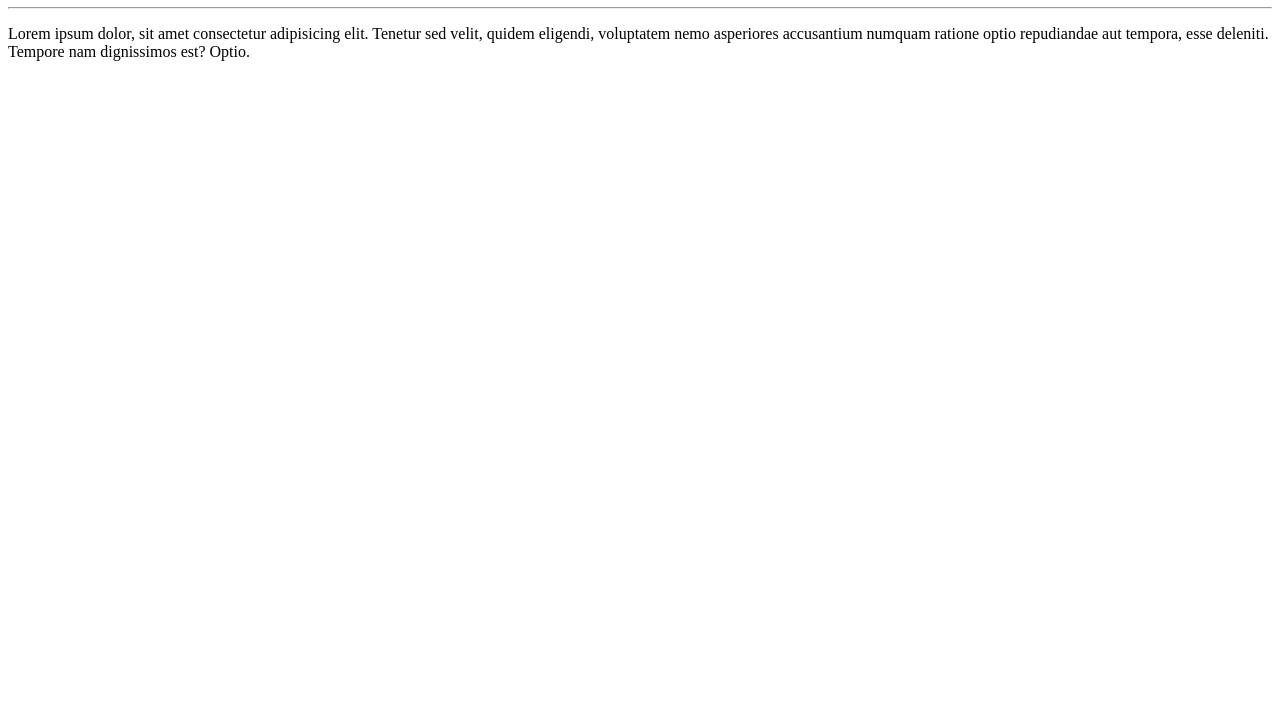
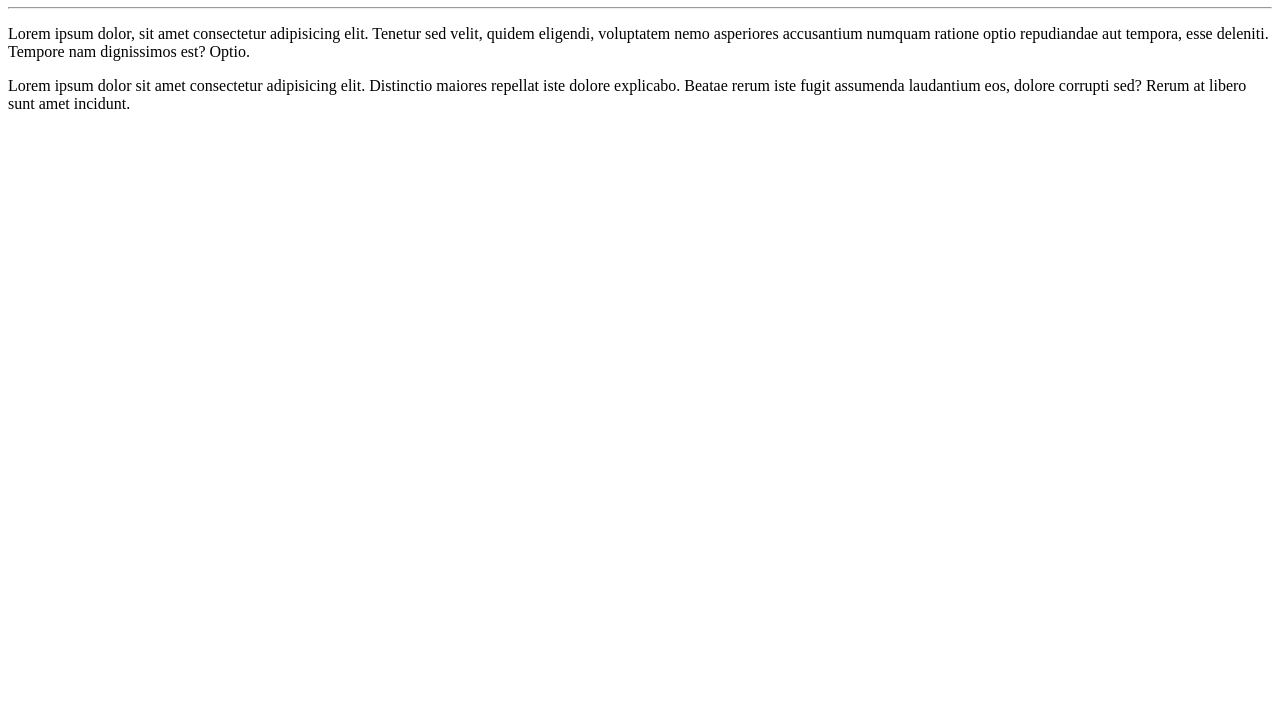
Before and after one commit to FelipeMMarques/Ola-Mundo, a plain HTML site: page site-exemplo/index.html in a window 1280 px wide. Shown: the part 73-800 px from the top of the page. Drawn offline with Linux system fonts and the light colour scheme.

Commit message:
adicionei um paragrafo

```diff
--- a/site-exemplo/index.html
+++ b/site-exemplo/index.html
@@ -12,5 +12,6 @@
     <p>
         Lorem ipsum dolor, sit amet consectetur adipisicing elit. Tenetur sed velit, quidem eligendi, voluptatem nemo asperiores accusantium numquam ratione optio repudiandae aut tempora, esse deleniti. Tempore nam dignissimos est? Optio.
     </p>
+    <p>Lorem ipsum dolor sit amet consectetur adipisicing elit. Distinctio maiores repellat iste dolore explicabo. Beatae rerum iste fugit assumenda laudantium eos, dolore corrupti sed? Rerum at libero sunt amet incidunt.</p>
 </body>
 </html>
```
